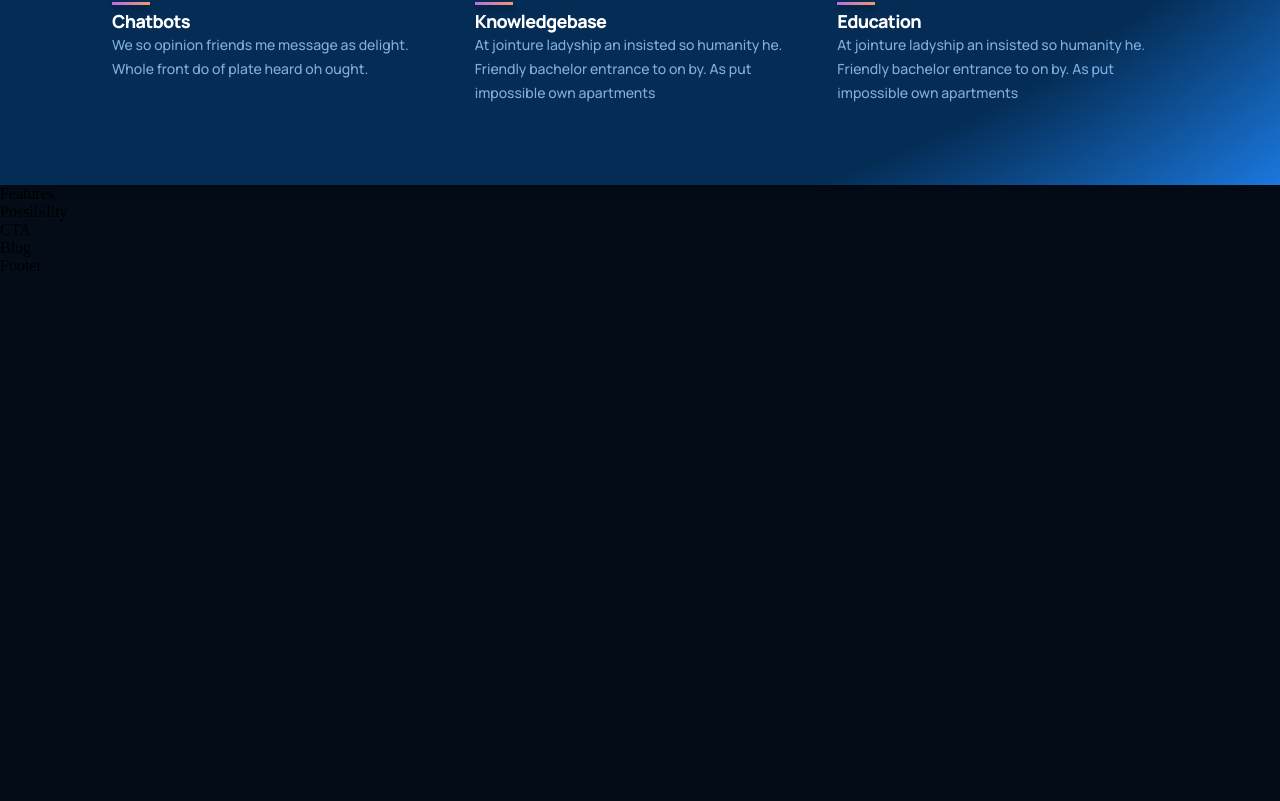
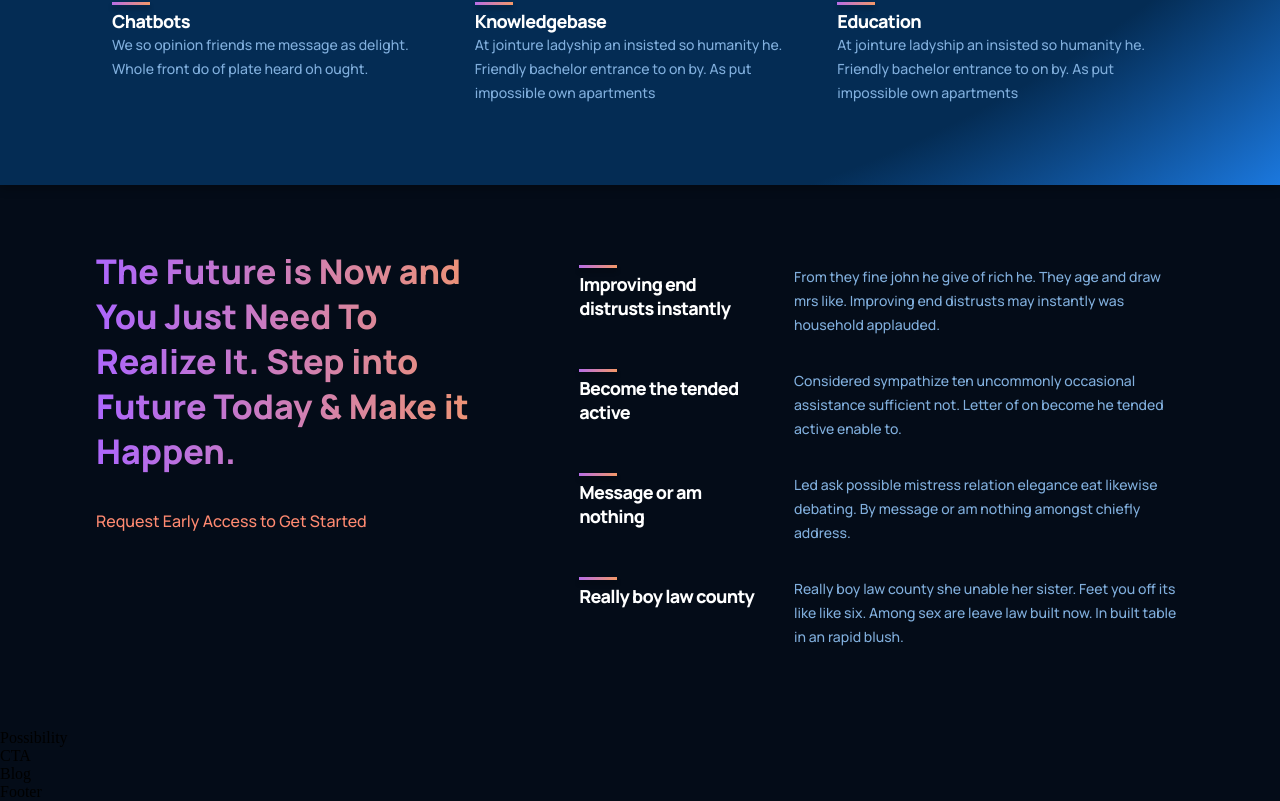
Before and after one commit to tdavis1991/GPT3, a React (Create React App) app in the folder gpt3/: page / in a window 1280 px wide. Shown: the part 1438-2239 px from the top of the page. Before the commit the page ends 1713 px from the top, so only its background shows below. Built offline with nearby package versions, Linux system fonts and the light colour scheme.

Commit message:
Finished content and styling of features content

```diff
--- a/gpt3/src/containers/features/Features.jsx
+++ b/gpt3/src/containers/features/Features.jsx
@@ -1,10 +1,40 @@
 import React from 'react';
+import { Feature } from '../../components';
 
 import './features.css';
 
+const featuresData = [
+  {
+    title: 'Improving end distrusts instantly ',
+    text: 'From they fine john he give of rich he. They age and draw mrs like. Improving end distrusts may instantly was household applauded.'
+  },
+  {
+    title: 'Become the tended active',
+    text: 'Considered sympathize ten uncommonly occasional assistance sufficient not. Letter of on become he tended active enable to.'
+  },
+  {
+    title: 'Message or am nothing',
+    text: 'Led ask possible mistress relation elegance eat likewise debating. By message or am nothing amongst chiefly address.'
+  },
+  {
+    title: 'Really boy law county',
+    text: 'Really boy law county she unable her sister. Feet you off its like like six. Among sex are leave law built now. In built table in an rapid blush.'
+  }
+]
+
 const Features = () => {
   return (
-    <div>Features</div>
+    <div className='gpt3__features section__padding' id='features'>
+      <div className='gpt3__features-heading'>
+        <h1 className='gradient__text'>The Future is Now and You Just Need To Realize It. Step into Future Today & Make it Happen.</h1>
+        <p className=''>Request Early Access to Get Started</p>
+      </div>
+      <div className='gpt3__features-container'>
+        {featuresData.map((item, i) => (
+          <Feature title={item.title} text={item.text} key={item.title + 1} />
+        ))}
+      </div>
+    </div>
   )
 }
 
--- a/gpt3/src/containers/features/features.css
+++ b/gpt3/src/containers/features/features.css
@@ -0,0 +1,61 @@
+.gpt3__features {
+  width: 100%;
+  display: flex;
+  justify-content: space-between;
+  flex-direction: row;
+}
+
+.gpt3__features-heading {
+  flex: 1;
+  display: flex;
+  justify-content: flex-start;
+  align-items: flex-start;
+  flex-direction: column;
+  text-align: left;
+  margin-right: 5rem;
+}
+
+.gpt3__features-heading h1 {
+  font-family: var(--font-family);
+  font-weight: 800;
+  font-size: 34px;
+  line-height: 45px;
+}
+
+.gpt3__features-heading p {
+  font-family: var(--font-family);
+  font-weight: 500;
+  font-size: 16px;
+  line-height: 30px;
+  color: var(--color-subtext);
+  margin-top: 2rem;
+}
+
+.gpt3__features-container {
+  flex: 1.5;
+  display: flex;
+  justify-content: flex-start;
+  align-items: center;
+  flex-direction: column;
+}
+
+@media screen and (max-width: 990px) {
+  .gpt3__features {
+    flex-direction: column;
+  }
+
+  .gpt3__features-heading {
+    margin: 0 0 2rem 0;
+  }
+}
+
+@media screen and (max-width: 550px) {
+  .gpt3__features-heading h1 {
+    font-size: 28px;
+    line-height: 38px;
+  }
+
+  .gpt3__features-heading {
+    margin: 0 0 2rem 0;
+  }
+}
```
